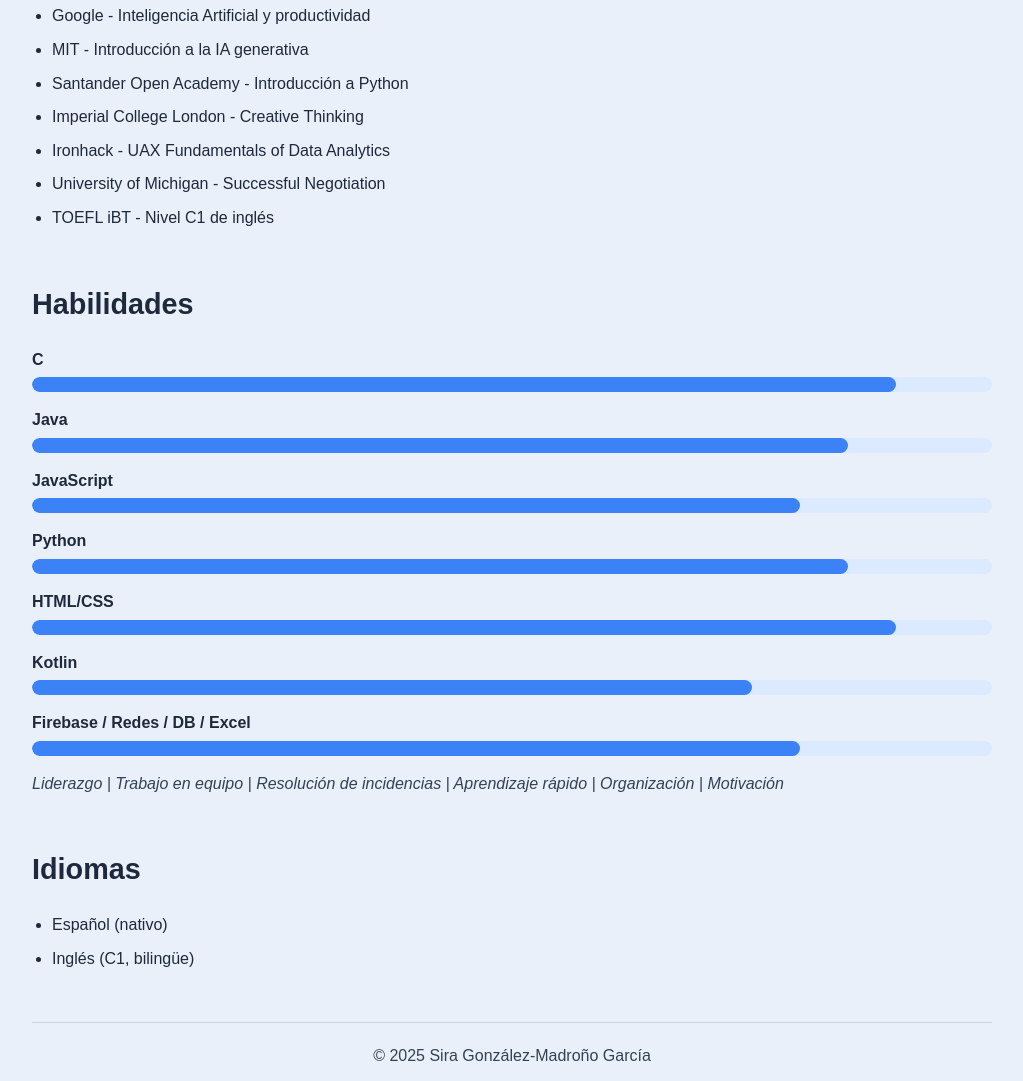
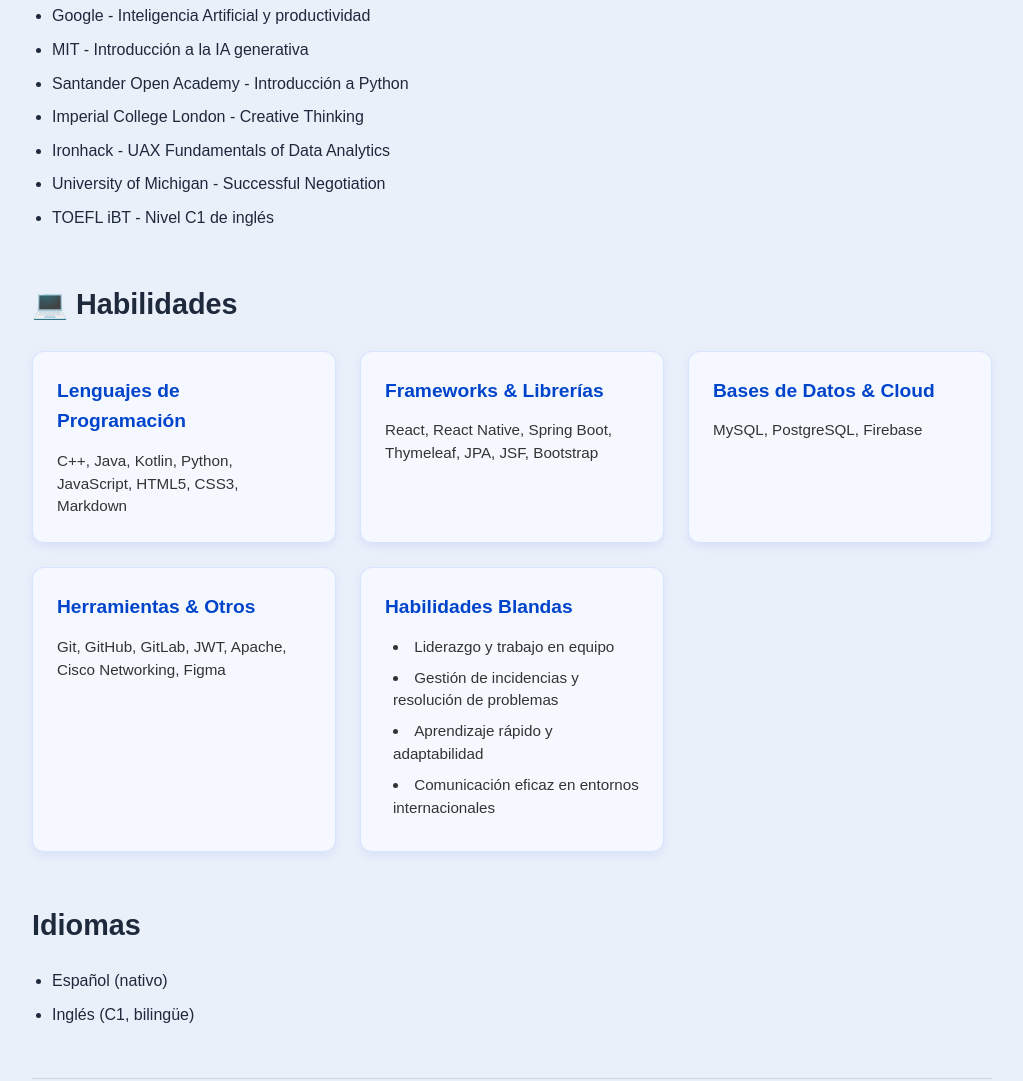
Before and after one commit to siraglez/webCV, a plain HTML site: page index.html in a window 1280 px wide. Shown: the part 1495-2576 px from the top of the page, without its empty margins (248-1271 px from the left). Drawn offline with nearby package versions, Linux system fonts and the light colour scheme.

Commit message:
arreglar habilidades

```diff
--- a/index.html
+++ b/index.html
@@ -1,5 +1,6 @@
 <!DOCTYPE html>
 <html lang="es">
+
 <head>
     <meta charset="UTF-8">
     <meta name="viewport" content="width=device-width, initial-scale=1.0">
@@ -7,6 +8,7 @@
     <link rel="stylesheet" href="style.css">
     <link rel="stylesheet" href="https://cdnjs.cloudflare.com/ajax/libs/font-awesome/6.4.0/css/all.min.css">
 </head>
+
 <body>
     <!-- Barra lateral -->
     <nav id="sidebar">
@@ -29,7 +31,8 @@
                 <span>📍 Boadilla del Monte, Madrid, España</span>
                 <span>📞 (+34) 639 168 955</span>
                 <span>✉️ sira@madronogarcia.com</span>
-                <span>🔗 <a href="https://linkedin.com/in/sira-glez" target="_blank">linkedin.com/in/sira-glez</a></span>
+                <span>🔗 <a href="https://linkedin.com/in/sira-glez"
+                        target="_blank">linkedin.com/in/sira-glez</a></span>
                 <span>🔗 <a href="https://github.com/siraglez" target="_blank">github.com/siraglez</a></span>
             </div>
         </header>
@@ -94,40 +97,43 @@
         </section>
 
         <!-- Sección Habilidades -->
-        <section id="habilidades">
-            <h2>Habilidades</h2>
-            <div class="skills">
-                <div class="skill">
-                    <p>C</p>
-                    <div class="bar"><div data-width="90%"></div></div>
+        <section id="habilidades" class="section">
+            <h2>💻 Habilidades</h2>
+            <div class="skills-grid">
+
+                <div class="skill-card">
+                    <h3>Lenguajes de Programación</h3>
+                    <p>C++, Java, Kotlin, Python, JavaScript, HTML5, CSS3, Markdown</p>
                 </div>
-                <div class="skill">
-                    <p>Java</p>
-                    <div class="bar"><div data-width="85%"></div></div>
+
+                <div class="skill-card">
+                    <h3>Frameworks & Librerías</h3>
+                    <p>React, React Native, Spring Boot, Thymeleaf, JPA, JSF, Bootstrap</p>
                 </div>
-                <div class="skill">
-                    <p>JavaScript</p>
-                    <div class="bar"><div data-width="80%"></div></div>
+
+                <div class="skill-card">
+                    <h3>Bases de Datos & Cloud</h3>
+                    <p>MySQL, PostgreSQL, Firebase</p>
                 </div>
-                <div class="skill">
-                    <p>Python</p>
-                    <div class="bar"><div data-width="85%"></div></div>
+
+                <div class="skill-card">
+                    <h3>Herramientas & Otros</h3>
+                    <p>Git, GitHub, GitLab, JWT, Apache, Cisco Networking, Figma</p>
                 </div>
-                <div class="skill">
-                    <p>HTML/CSS</p>
-                    <div class="bar"><div data-width="90%"></div></div>
+
+                <div class="skill-card">
+                    <h3>Habilidades Blandas</h3>
+                    <ul>
+                        <li>Liderazgo y trabajo en equipo</li>
+                        <li>Gestión de incidencias y resolución de problemas</li>
+                        <li>Aprendizaje rápido y adaptabilidad</li>
+                        <li>Comunicación eficaz en entornos internacionales</li>
+                    </ul>
                 </div>
-                <div class="skill">
-                    <p>Kotlin</p>
-                    <div class="bar"><div data-width="75%"></div></div>
-                </div>
-                <div class="skill">
-                    <p>Firebase / Redes / DB / Excel</p>
-                    <div class="bar"><div data-width="80%"></div></div>
-                </div>
+
             </div>
-            <p class="soft-skills">Liderazgo | Trabajo en equipo | Resolución de incidencias | Aprendizaje rápido | Organización | Motivación</p>
         </section>
+
 
         <!-- Sección Idiomas -->
         <section id="idiomas">
@@ -146,4 +152,5 @@
     <script src="https://unpkg.com/scrollreveal"></script>
     <script src="script.js"></script>
 </body>
+
 </html>
--- a/style.css
+++ b/style.css
@@ -187,3 +187,44 @@ footer {
         margin: 0 10px;
     }
 }
+
+/* ===== Habilidades ===== */
+.skills-grid {
+  display: grid;
+  grid-template-columns: repeat(auto-fit, minmax(280px, 1fr));
+  gap: 1.5rem;
+  margin-top: 1.5rem;
+}
+
+.skill-card {
+  background: #f5f9ff; /* azul muy suave */
+  border: 1px solid #d6e4ff;
+  border-radius: 12px;
+  padding: 1.5rem;
+  box-shadow: 0 4px 8px rgba(0, 68, 204, 0.08);
+  transition: transform 0.2s ease, box-shadow 0.2s ease;
+}
+
+.skill-card:hover {
+  transform: translateY(-4px);
+  box-shadow: 0 6px 14px rgba(0, 68, 204, 0.15);
+}
+
+.skill-card h3 {
+  color: #0044cc; /* azul intenso */
+  margin-bottom: 0.8rem;
+  font-size: 1.2rem;
+}
+
+.skill-card p,
+.skill-card ul {
+  color: #333;
+  line-height: 1.5;
+  font-size: 0.95rem;
+  margin: 0;
+}
+
+.skill-card ul {
+  list-style: disc inside;
+  padding-left: 0.5rem;
+}
```
